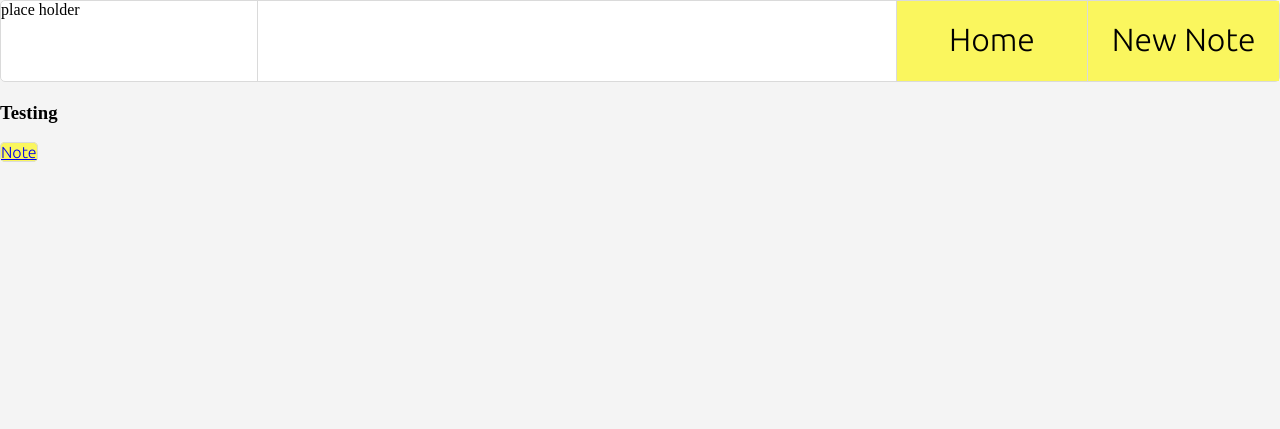
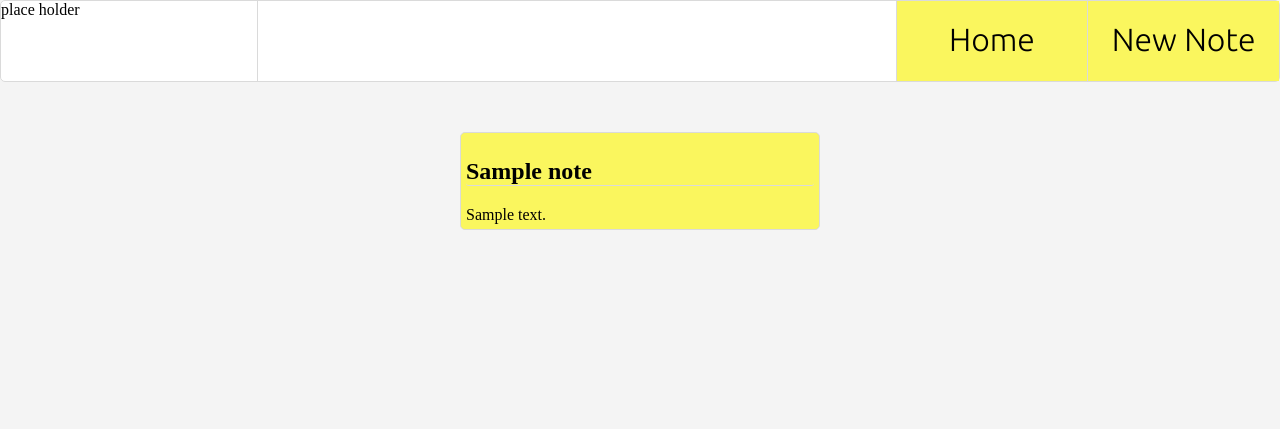
Before and after one commit to ConnorFriday-code/NoteGroupsProjectThree, a Flask app: page / in a window 1280 px wide. Shown: the top 429 px of the page. Run offline with Flask 3, Linux system fonts and the light colour scheme; tables that the repository leaves empty hold one stand-in row (values such as "Sample post"); some libraries are stand-ins or nearby versions.

Commit message:
Making notes appear on the homepage

```diff
--- a/notegroups/routes.py
+++ b/notegroups/routes.py
@@ -5,7 +5,8 @@ from datetime import datetime
 
 @app.route("/")
 def home():
-    return render_template("home.html")
+    notes=list(Note.query.order_by(Note.date_updated.desc()).all())
+    return render_template("home.html", notes=notes)
 
 @app.route("/note")
 def note():
--- a/notegroups/static/css/style.css
+++ b/notegroups/static/css/style.css
@@ -94,6 +94,33 @@ header{
 #page-content{
     height: 60vh;
     margin: 20px auto;
+}
+
+/*------------------------------------------------------------ Home*/
+
+#note-list{
+    display: flex;
+    flex-wrap: wrap;
+    margin: 40px;
+}
+
+
+#note-card{
+    width: 30%;
+    margin: 10px auto;
+}
+
+#card-content{
+    padding: 5px;
+}
+
+#card-title{
+    border-bottom: #dadada 1px solid;
+    border-radius: 3px;
+}
+
+#card-title, #card-description{
+    word-wrap: break-word;
 }
 
 /*------------------------------------------------------------ New Note*/
--- a/notegroups/templates/home.html
+++ b/notegroups/templates/home.html
@@ -1,8 +1,15 @@
 {% extends "base.html" %}
 {% block content %}
 
-<h3>Testing</h3>
-
-<a href="{{ url_for('note') }}" class="title-font bg-yellow grey-border">Note</a>
+<div id="note-list">
+    {% for note in notes %}
+    <div id="note-card">
+        <div id="card-content" class="grey-border bg-yellow">
+            <h2 id="card-title">{{ note.title }}</h2>
+            <p id="card-description">{{ note.description }}</p>
+        </div>
+    </div>
+    {% endfor %}
+</div>
 
 {% endblock %}
--- a/notegroups/templates/new_note.html
+++ b/notegroups/templates/new_note.html
@@ -6,12 +6,12 @@
         <!-- Note title input box (required) -->
         <div id="title-div">
             <label for="title">Title:</label>
-            <input id="title" name="title" type="text" minlength="3" maxlength="150" required>
+            <input id="title" name="title" type="text" minlength="3" maxlength="50" required>
         </div>
         <!-- Note decription input text area -->
         <div>
             <label for="description">Description:</label>
-            <textarea id="description" name="description" type="text" maxlength="1000" rows="10"></textarea>
+            <textarea id="description" name="description" type="text" maxlength="200" rows="10"></textarea>
         </div>
         <!-- Creating a blank file for the 'content' part of the databse -->
         <input type="hidden" name="note_content" id="note_content">
```
